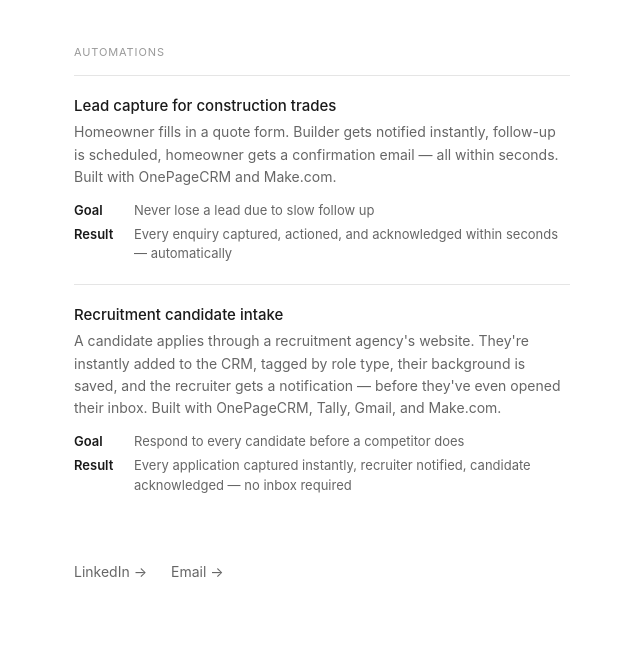
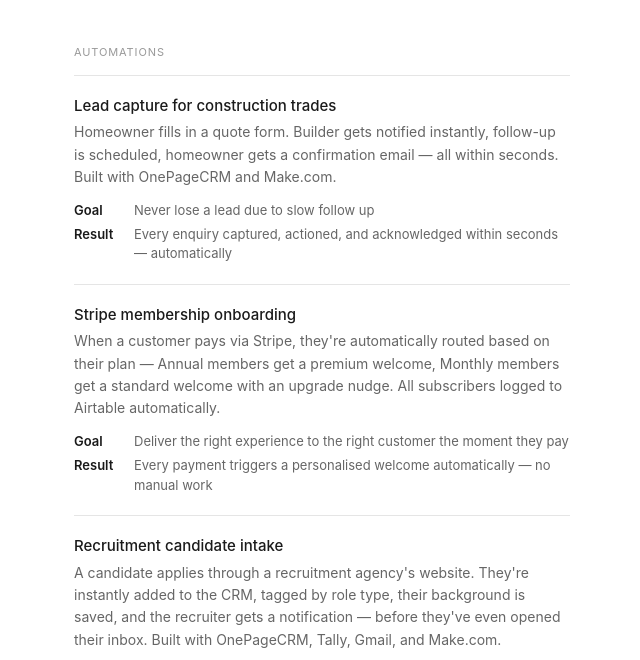
Before and after one commit to claireconry/portfolio, a plain HTML site: page index.html in a window 1280 px wide. Shown: the part 125-785 px from the top of the page, without its empty margins (318-958 px from the left). Drawn offline with Linux system fonts and the light colour scheme.

Commit message:
Add Stripe membership onboarding section to index.html
Added onboarding information for Stripe membership payments, detailing customer experiences based on their subscription plans.

```diff
--- a/index.html
+++ b/index.html
@@ -51,6 +51,24 @@
     </div>
   </div>
 
+<div class="automation">
+  <h2>Stripe membership onboarding</h2>
+  <p>When a customer pays via Stripe, they're automatically routed
+  based on their plan — Annual members get a premium welcome,
+  Monthly members get a standard welcome with an upgrade nudge.
+  All subscribers logged to Airtable automatically.</p>
+  <div class="meta">
+    <div class="meta-row">
+      <span class="meta-label">Goal</span>
+      <span class="meta-value">Deliver the right experience to the right customer the moment they pay</span>
+    </div>
+    <div class="meta-row">
+      <span class="meta-label">Result</span>
+      <span class="meta-value">Every payment triggers a personalised welcome automatically — no manual work</span>
+    </div>
+  </div>
+</div>
+
   <div class="automation">
     <h2>Recruitment candidate intake</h2>
     <p>A candidate applies through a recruitment agency's website. They're instantly added to the CRM, tagged by role type, their background is saved, and the recruiter gets a notification — before they've even opened their inbox. Built with OnePageCRM, Tally, Gmail, and Make.com.</p>
```
